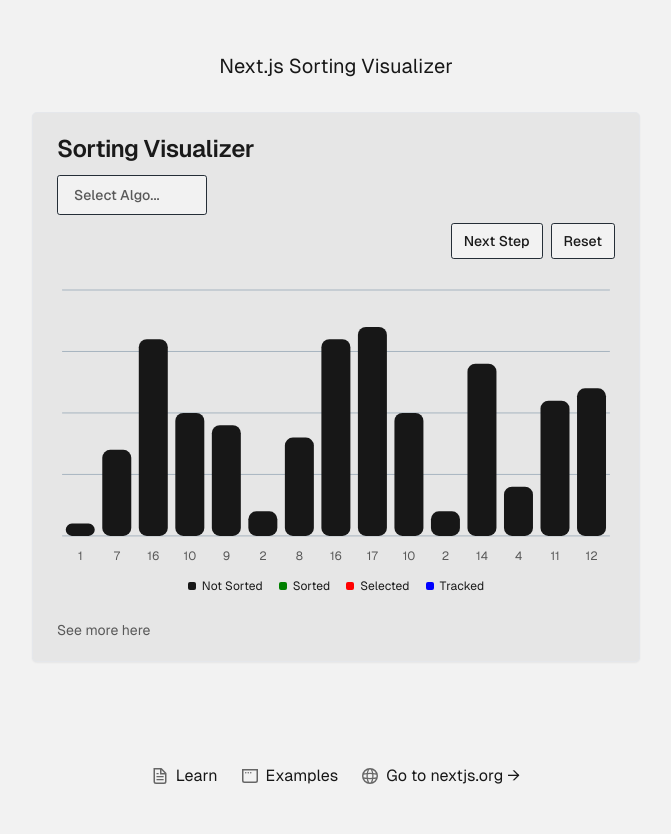
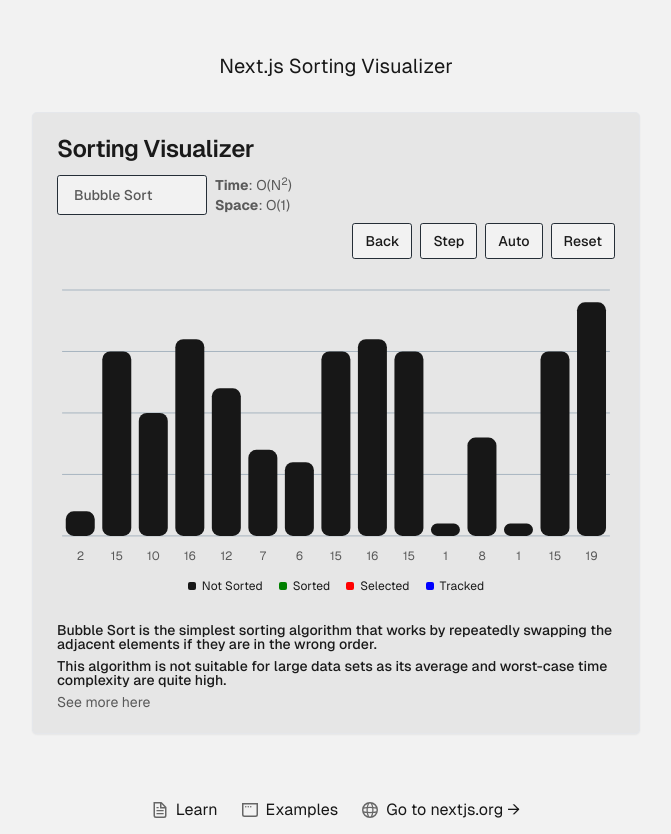
Before and after one commit to wbfulton/next-sorting-visualizer, a Next.js app: page / in a window 1280 px wide. Shown: the whole page, without its empty margins (304-975 px from the left). Before the commit the page ends 800 px from the top, so only its background shows below. Built offline with nearby package versions, Linux system fonts and the light colour scheme.

Commit message:
[feature]: backward and auto controls

```diff
--- a/src/app/components/SortingChart.tsx
+++ b/src/app/components/SortingChart.tsx
@@ -2,7 +2,7 @@
 
 import { Bar, BarChart, CartesianGrid, XAxis } from "recharts";
 
-import { useEffect, useMemo, useState } from "react";
+import { useEffect, useMemo, useRef, useState } from "react";
 import { AlgoInfo, Algos, BIG_O, ChartData, GeneratorData } from "../types";
 import { algorithmInfo, cn, createRandomArray } from "../utils";
 import { Button } from "./button";
@@ -65,7 +65,12 @@
 
 export const SortingChart = () => {
   const [data, setData] = useState<ChartData[]>([]);
+  const prevData = useRef<GeneratorData[]>([]);
+  const prevDataAux = useRef<GeneratorData[]>([]);
+  const wasLastDirectionForward = useRef<boolean>(true);
+
   const [stepExplainer, setStepExplainer] = useState<string>("");
+  const [intervalId, setIntervalId] = useState<NodeJS.Timeout>();
 
   const [gen, setGen] =
     useState<Generator<GeneratorData, GeneratorData, unknown>>();
@@ -75,14 +80,28 @@
     return () => {
       const randArr = createRandomArray(15, 20);
       setGen(info?.generatorFunction(randArr));
-      setStepExplainer("");
       setData(randArr);
+
+      prevData.current = [{ value: randArr }];
+      prevDataAux.current = [];
+
+      if (stepExplainer) {
+        setStepExplainer("");
+      }
+      if (intervalId) {
+        setIntervalId(undefined);
+      }
     };
   }, [info]);
 
   useEffect(() => {
     createNewArray();
   }, [info]);
+
+  // init to bubble sort
+  useEffect(() => {
+    setInfo(algorithmInfo.get(Algos.BUBBLE_SORT));
+  }, []);
 
   return (
     <Card className="sm:w-2/3 md:w-1/2 min-w-min">
@@ -91,7 +110,11 @@
         <div className="flex items-center gap-2 justify-start mb-2">
           <CardDescription>
             <ComboBoxResponsive
-              onSelectItems={(item) => {
+              // default to bubble sort
+              defaultSelectedItem={items.find(
+                (item) => item.value === Algos.BUBBLE_SORT
+              )}
+              onSelectItem={(item) => {
                 if (item) {
                   setInfo(algorithmInfo.get(item.value as Algos));
                 } else {
@@ -131,20 +154,122 @@
             {stepExplainer}
           </CardDescription>
           <div className="basis-2/4 flex items-center gap-2 justify-end">
+            {/* Back Button */}
             <Button
+              disabled={!data || !info || prevData.current?.length === 0}
+              size={"sm"}
+              variant={"outline"}
+              onClick={() => {
+                if (prevData.current.length > 0) {
+                  if (wasLastDirectionForward.current) {
+                    const val = prevData.current.pop();
+                    if (val) {
+                      prevDataAux.current.push(val);
+                    }
+                  }
+
+                  const val = prevData.current.pop();
+                  if (val) {
+                    prevDataAux.current.push(val);
+                    setData(val.value);
+                    setStepExplainer(val.description ?? "");
+                  }
+                }
+
+                wasLastDirectionForward.current = false;
+              }}
+            >
+              Back
+            </Button>
+            {/* Step Button */}
+            <Button
+              disabled={!data || !info}
               size={"sm"}
               variant={"outline"}
               onClick={() => {
                 if (!gen) return;
-                const nextVal = gen.next().value;
-                if (nextVal !== undefined) {
-                  setData(nextVal.value);
-                  setStepExplainer(nextVal?.description ?? "");
+
+                if (prevDataAux.current.length > 0) {
+                  if (!wasLastDirectionForward.current) {
+                    const val = prevDataAux.current.pop();
+                    if (val) {
+                      prevData.current.push(val);
+                    }
+                  }
+                  const val = prevDataAux.current.pop();
+                  if (val) {
+                    prevData.current.push(val);
+                    setData(val.value);
+                    setStepExplainer(val.description ?? "");
+                  }
+                } else {
+                  const nextVal = gen.next().value;
+                  if (nextVal !== undefined) {
+                    prevData.current?.push(nextVal);
+                    setData(nextVal.value);
+                    setStepExplainer(nextVal?.description ?? "");
+                    if (intervalId) {
+                      setIntervalId(undefined);
+                    }
+                  }
+                }
+
+                wasLastDirectionForward.current = true;
+              }}
+            >
+              Step
+            </Button>
+            {/* Auto Button */}
+            <Button
+              disabled={!data || !info}
+              size={"sm"}
+              variant={"outline"}
+              onClick={() => {
+                if (!gen) return;
+
+                if (intervalId) {
+                  clearInterval(intervalId);
+                  setIntervalId(undefined);
+                } else {
+                  const id = setInterval(() => {
+                    if (prevDataAux.current.length > 0) {
+                      if (!wasLastDirectionForward.current) {
+                        const val = prevDataAux.current.pop();
+                        if (val) {
+                          prevData.current.push(val);
+                        }
+                      }
+
+                      const val = prevDataAux.current.pop();
+                      if (val) {
+                        prevData.current.push(val);
+                        setData(val.value);
+                        setStepExplainer(val.description ?? "");
+                      }
+                    } else {
+                      const nextVal = gen.next().value;
+                      if (nextVal !== undefined) {
+                        prevData.current?.push(nextVal);
+                        setData(nextVal.value);
+                        setStepExplainer(nextVal?.description ?? "");
+                        if (intervalId) {
+                          setIntervalId(undefined);
+                        }
+                      } else {
+                        clearInterval(id);
+                      }
+                    }
+
+                    wasLastDirectionForward.current = true;
+                  }, 1000);
+
+                  setIntervalId(id);
                 }
               }}
             >
-              Next Step
+              {intervalId ? "Stop" : "Auto"}
             </Button>
+            {/* Reset Button */}
             <Button size={"sm"} variant={"outline"} onClick={createNewArray}>
               Reset
             </Button>
--- a/src/app/components/combobox-responsive.tsx
+++ b/src/app/components/combobox-responsive.tsx
@@ -2,6 +2,7 @@
 
 import * as React from "react";
 
+import { Check } from "lucide-react";
 import { useMediaQuery } from "../hooks/useMediaQuery";
 import { Button } from "./button";
 import {
@@ -22,36 +23,39 @@
 
 export const ComboBoxResponsive = ({
   defaultText,
+  defaultSelectedItem,
   items,
-  onSelectItems,
+  onSelectItem,
 }: {
   defaultText: string;
+  defaultSelectedItem?: ComboBoxItem;
   items: ComboBoxItem[];
-  onSelectItems?: (item: ComboBoxItem | null) => void;
+  onSelectItem?: (item: ComboBoxItem | undefined) => void;
 }) => {
   const [open, setOpen] = React.useState(false);
   const isDesktop = useMediaQuery("(min-width: 768px)");
-  const [selectedItems, setSelectedItems] = React.useState<ComboBoxItem | null>(
-    null
-  );
+  const [selectedItem, setSelectedItem] = React.useState<
+    ComboBoxItem | undefined
+  >(defaultSelectedItem);
 
   React.useEffect(() => {
-    onSelectItems?.(selectedItems);
-  }, [selectedItems]);
+    onSelectItem?.(selectedItem);
+  }, [selectedItem]);
 
   if (isDesktop) {
     return (
       <Popover open={open} onOpenChange={setOpen}>
         <PopoverTrigger asChild>
           <Button variant="outline" className="w-[150px] justify-start">
-            {selectedItems ? <>{selectedItems.label}</> : <>{defaultText}</>}
+            {selectedItem ? <>{selectedItem.label}</> : <>{defaultText}</>}
           </Button>
         </PopoverTrigger>
         <PopoverContent className="w-[200px] p-0" align="start">
           <ItemsList
+            selectedItem={selectedItem}
             items={items}
             setOpen={setOpen}
-            setSelectedItems={setSelectedItems}
+            setSelectedItem={setSelectedItem}
           />
         </PopoverContent>
       </Popover>
@@ -62,15 +66,16 @@
     <Drawer open={open} onOpenChange={setOpen}>
       <DrawerTrigger asChild>
         <Button variant="outline" className="w-[150px] justify-start">
-          {selectedItems ? <>{selectedItems.label}</> : <>{defaultText}</>}
+          {selectedItem ? <>{selectedItem.label}</> : <>{defaultText}</>}
         </Button>
       </DrawerTrigger>
       <DrawerContent>
         <div className="mt-4 border-t">
           <ItemsList
+            selectedItem={selectedItem}
             items={items}
             setOpen={setOpen}
-            setSelectedItems={setSelectedItems}
+            setSelectedItem={setSelectedItem}
           />
         </div>
       </DrawerContent>
@@ -81,11 +86,13 @@
 function ItemsList({
   items,
   setOpen,
-  setSelectedItems,
+  setSelectedItem,
+  selectedItem,
 }: {
+  selectedItem?: ComboBoxItem;
   items: ComboBoxItem[];
   setOpen: (open: boolean) => void;
-  setSelectedItems: (items: ComboBoxItem | null) => void;
+  setSelectedItem: (items: ComboBoxItem | undefined) => void;
 }) {
   return (
     <Command>
@@ -98,13 +105,14 @@
               key={item.value}
               value={item.value}
               onSelect={(value) => {
-                setSelectedItems(
-                  items.find((item) => item.value === value) || null
+                setSelectedItem(
+                  items.find((item) => item.value === value) || undefined
                 );
                 setOpen(false);
               }}
             >
               {item.label}
+              {selectedItem?.value === item.value && <Check />}
             </CommandItem>
           ))}
         </CommandGroup>
```
